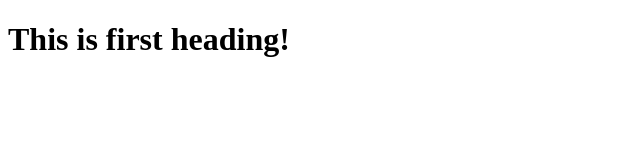
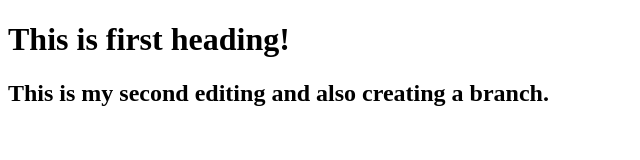
Before and after one commit to gurjit333/SourceTree_Test, a plain HTML site: page index.html in a window 1280 px wide. Shown: the whole page, without its empty margins (0-640 px from the left). Drawn offline with Linux system fonts and the light colour scheme.

Commit message:
Created a branch.

```diff
--- a/index.html
+++ b/index.html
@@ -2,5 +2,7 @@
 
 <h1>This is first heading!</h1>
 
+<h2>This is my second editing and also creating a branch.</h2>
+
 
 </html>
```
